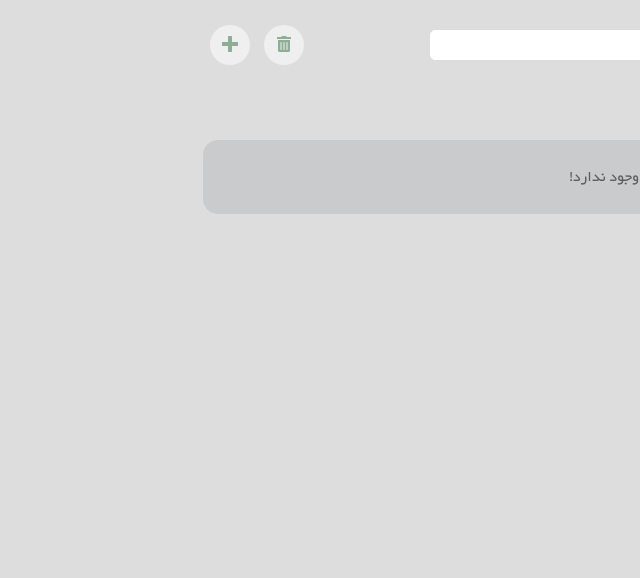
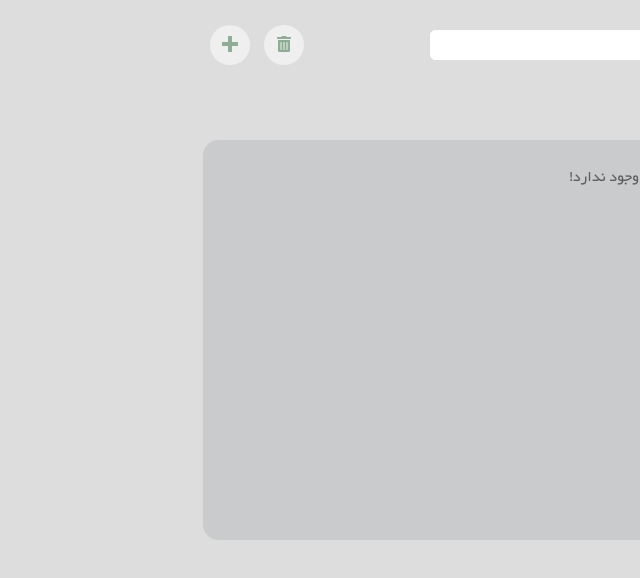
Before and after one commit to arefehgolestani/arefeh_golestani_week14, a React (Vite) app: page / in a window 1280 px wide. Shown: the top 578 px of the page, without its empty margins (640-1280 px from the left). Built offline with nearby package versions, Linux system fonts and the light colour scheme.

Commit message:
final changes added.

```diff
--- a/src/App.jsx
+++ b/src/App.jsx
@@ -1,5 +1,6 @@
 import { useState, useEffect } from "react";
 import { Routes, Route, useNavigate } from "react-router-dom";
+
 import HomePage from "./pages/HomePage.jsx";
 import AddContactPage from "./pages/AddContactPage.jsx";
 import Modal from "./components/Modal.jsx";
@@ -8,8 +9,6 @@ import Alert from "./components/Alert.jsx";
 function App() {
   const [alert, setAlert] = useState(null);
   const [modal, setModal] = useState(null);
-  // const [contacts, setContacts] = useState([]);
-
   const [contacts, setContacts] = useState(() => {
     const saved = localStorage.getItem("contacts");
     return saved ? JSON.parse(saved) : [];
--- a/src/components/Search.module.css
+++ b/src/components/Search.module.css
@@ -6,3 +6,7 @@
     padding: 5px;
 
 }
+.header input:focus{
+   outline: none;
+
+}
--- a/src/global.css
+++ b/src/global.css
@@ -53,3 +53,6 @@ input{
   background-color: #e81f1f;
   color: #fff;
 }
+input:focus{
+  outline: 1px dashed #8dae95;
+}
--- a/src/pages/HomePage.module.css
+++ b/src/pages/HomePage.module.css
@@ -30,4 +30,10 @@
     width: 100%;
     border-radius: 15px;
     text-align: center;
+    height: 400px;
+    overflow-y: scroll;
 }
+::-webkit-scrollbar{
+    width: 10px;
+    background-color: transparent;
+}
```
